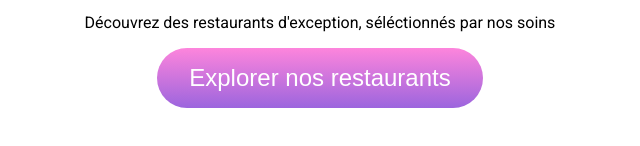
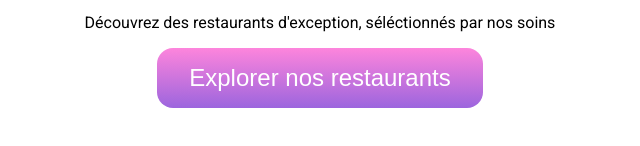
Before and after one commit to nolyba/OhMyFood, a website: page index.html in a window 1280 px wide. Shown: the part 242-388 px from the top of the page, 320-960 px from the left. Drawn offline with Linux system fonts and the light colour scheme; a web font is replaced by a local one.

Commit message:
add sass

```diff
--- a/styles.css
+++ b/styles.css
@@ -42,10 +42,10 @@ main .city {
     background-image: linear-gradient(0deg,rgba(147,86,220,.9),rgba(255,121,218,.9));
     color: white;
     font-weight: 100;
-    font-size: 1.5rem;
-    padding: 1rem 2rem;
+    font-size: 24px;
+    padding: 16px 32px;
     border: none;
-    border-radius: 2rem;
+    border-radius: 16px;
 }
 
 .explorer button:hover {
```
Also changed, not shown: package.json (added, +22 -0 lines), 2 other files.
